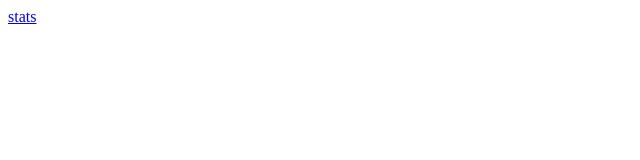
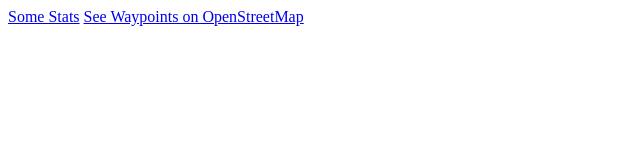
Before and after one commit to cccs/ProjectLatitude, a website: page website/www_root/index.html in a window 1280 px wide. Shown: the whole page, without its empty margins (0-640 px from the left). Drawn offline with Linux system fonts and the light colour scheme.

Commit message:
index-page

```diff
--- a/website/www_root/index.html
+++ b/website/www_root/index.html
@@ -1,3 +1,6 @@
 <html><body>
-<a href="geoDataStatistics.html">stats</a>
+<a href="geoDataStatistics.html">Some Stats</a>
+
+<a href="openstreetmaptest.html">See Waypoints on OpenStreetMap</a>
+
 </body></html>
```
